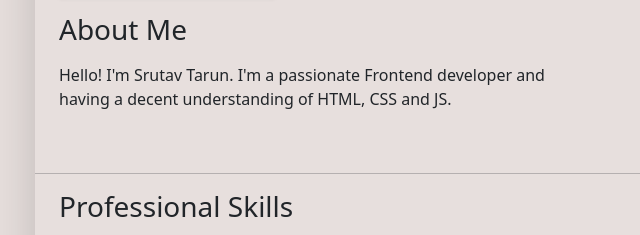
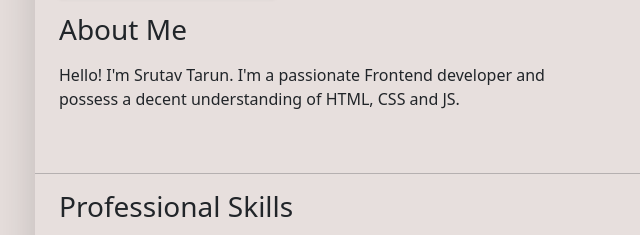
Before and after one commit to SrutavTarun/Resume, a website: page index.html in a window 1280 px wide. Shown: the part 327-562 px from the top of the page, 47-687 px from the left. Drawn offline with nearby package versions, Linux system fonts and the light colour scheme.

Commit message:
minor changes

```diff
--- a/index.html
+++ b/index.html
@@ -61,7 +61,7 @@
           <div class="row">
             <div class="col-md-6">
               <h2 class="h3 mb-3 ">About Me</h2>
-              <p>Hello! I'm Srutav Tarun. I'm a passionate Frontend developer and having a decent understanding of HTML,
+              <p>Hello! I'm Srutav Tarun. I'm a passionate Frontend developer and possess a decent understanding of HTML,
                 CSS and JS.</p>
             </div>
             <div class="col-md-5 offset-md-1">
```
